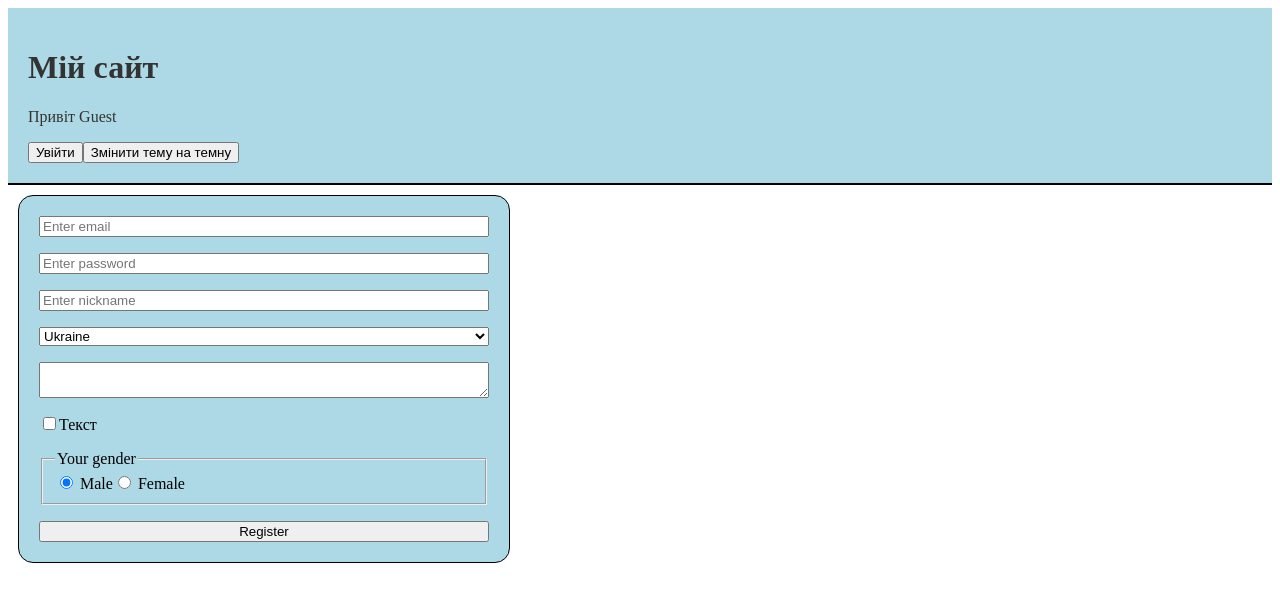
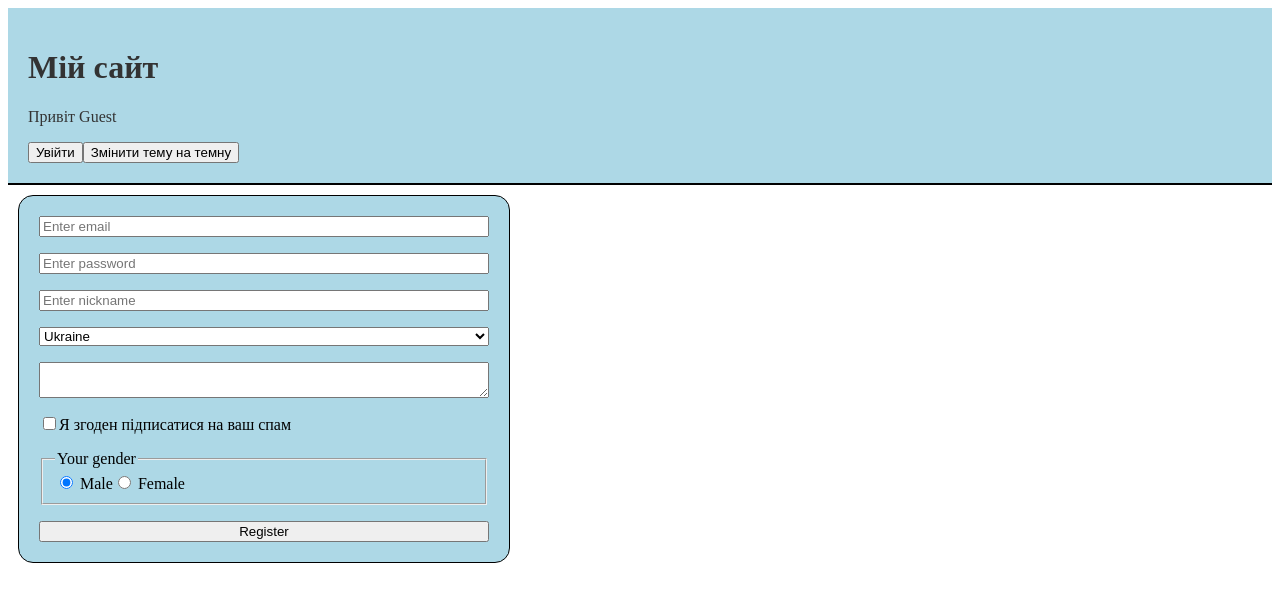
Before and after one commit to Illia-11/react-lessons2, a React (Vite) app: page / in a window 1280 px wide. Shown: the top 602 px of the page. Built offline with nearby package versions, Linux system fonts and the light colour scheme.

Commit message:
Add ErrorMessage example

```diff
--- a/src/components/RegistrationFrom/index.jsx
+++ b/src/components/RegistrationFrom/index.jsx
@@ -22,32 +22,50 @@ function RegistrationForm(props) {
   };
 
   return (
-    <Formik initialValues={initialState} onSubmit={handleSubmit}>
+    <Formik
+      initialValues={initialState}
+      onSubmit={handleSubmit}
+      validationSchema={REGISTRATION_SCHEMA}
+    >
+      {/* {(formikProps) => {
+        console.log(formikProps.errors);
+        console.log(formikProps.touched);
+        return ( */}
       <Form className={styles.container}>
-        <Field name='email' type='email' placeholder='Enter email' />
-        <Field name='password' type='password' placeholder='Enter password' />
-        <Field name='nickname' placeholder='Enter nickname'/>
-        <Field as='select' name='country'>
-          <option value='UK'>United Kingdom</option>
-          <option value='SWE'>Sweden</option>
-          <option value='UA'>Ukraine</option>
-          <option value='JP'>Japan</option>
+        <Field name="email" type="email" placeholder="Enter email" />
+        {/* {formikProps.errors.email && formikProps.touched.email && (
+              <div className='error'>{formikProps.errors.email}</div>
+            )} */}
+        <ErrorMessage name="email" component="div" className="error" />
+        <Field name="password" type="password" placeholder="Enter password" />
+        <ErrorMessage name="password" />
+        <Field name="nickname" placeholder="Enter nickname" />
+        <ErrorMessage name="nickname" />
+        <Field as="select" name="country">
+          <option value="UK">United Kingdom</option>
+          <option value="SWE">Sweden</option>
+          <option value="UA">Ukraine</option>
+          <option value="JP">Japan</option>
         </Field>
-        <Field as='textarea' name='comment' />
+        <ErrorMessage name="country" />
+        <Field as="textarea" name="comment" />
+        <ErrorMessage name="comment" />
         <label>
-          <Field type='checkbox' name='isSubscribed'  />
-          <span>Текст</span>
+          <Field type="checkbox" name="isSubscribed" />
+          <span>Я згоден підписатися на ваш спам</span>
         </label>
+        <ErrorMessage name="isSubscribed" />
         <fieldset>
           <legend>Your gender</legend>
           <label>
-            <Field type='radio' name='gender' value='male' /> Male
+            <Field type="radio" name="gender" value="male" /> Male
           </label>
           <label>
-            <Field type='radio' name='gender' value='female' /> Female
+            <Field type="radio" name="gender" value="female" /> Female
           </label>
+          <ErrorMessage name="gender" />
         </fieldset>
-        <button type='submit'>Register</button>
+        <button type="submit">Register</button>
       </Form>
     </Formik>
   );
--- a/src/validation/index.js
+++ b/src/validation/index.js
@@ -6,4 +6,6 @@ export const REGISTRATION_SCHEMA = yup.object({
   nickname: yup.string().matches(/^[A-Za-z]\w{7,63}$/, 'Nickname must start with letter and be 8 - 64 symbols').required(),
   isSubscribed: yup.boolean().required(),
   gender: yup.string(),
+  country: yup.string(),
+  comment: yup.string(),
 });
```
Also changed, not shown: src/components/RegistrationFrom/reactRegistrationForm.jsx (+40 -42 lines).
